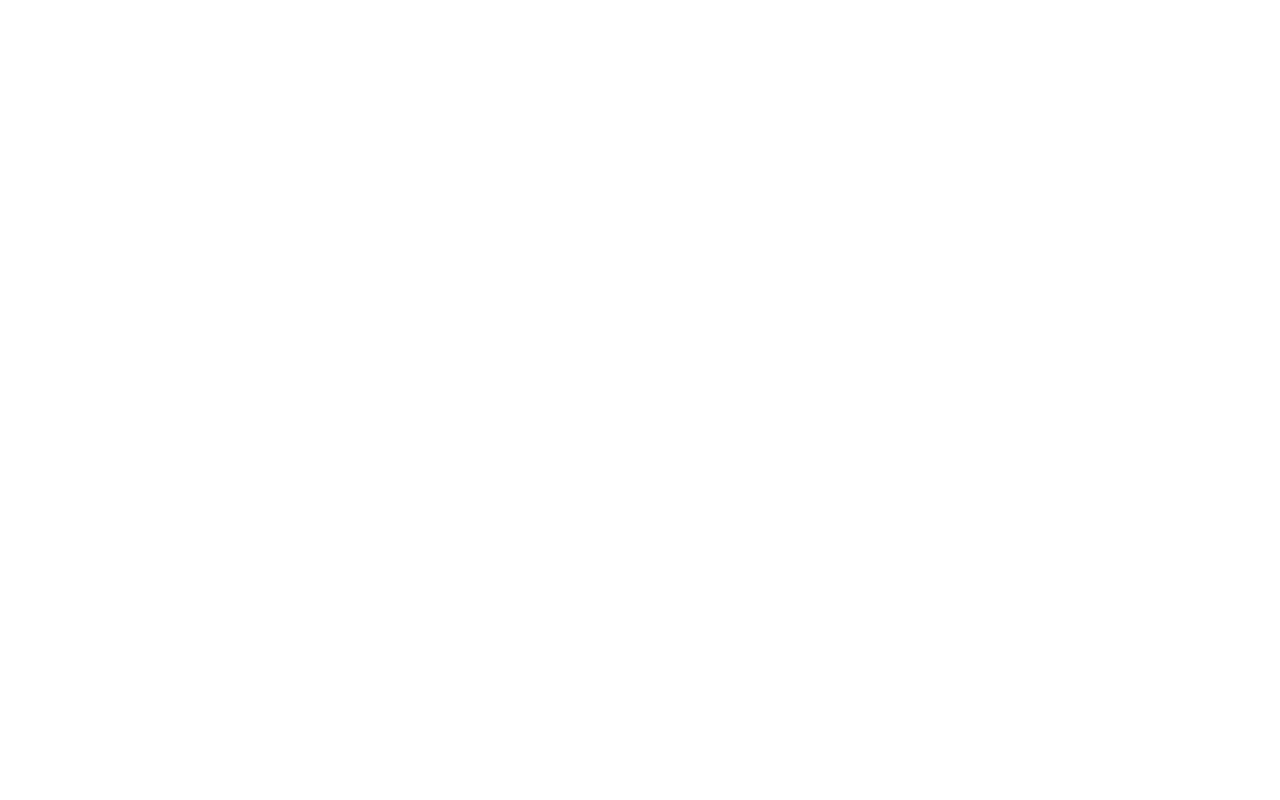
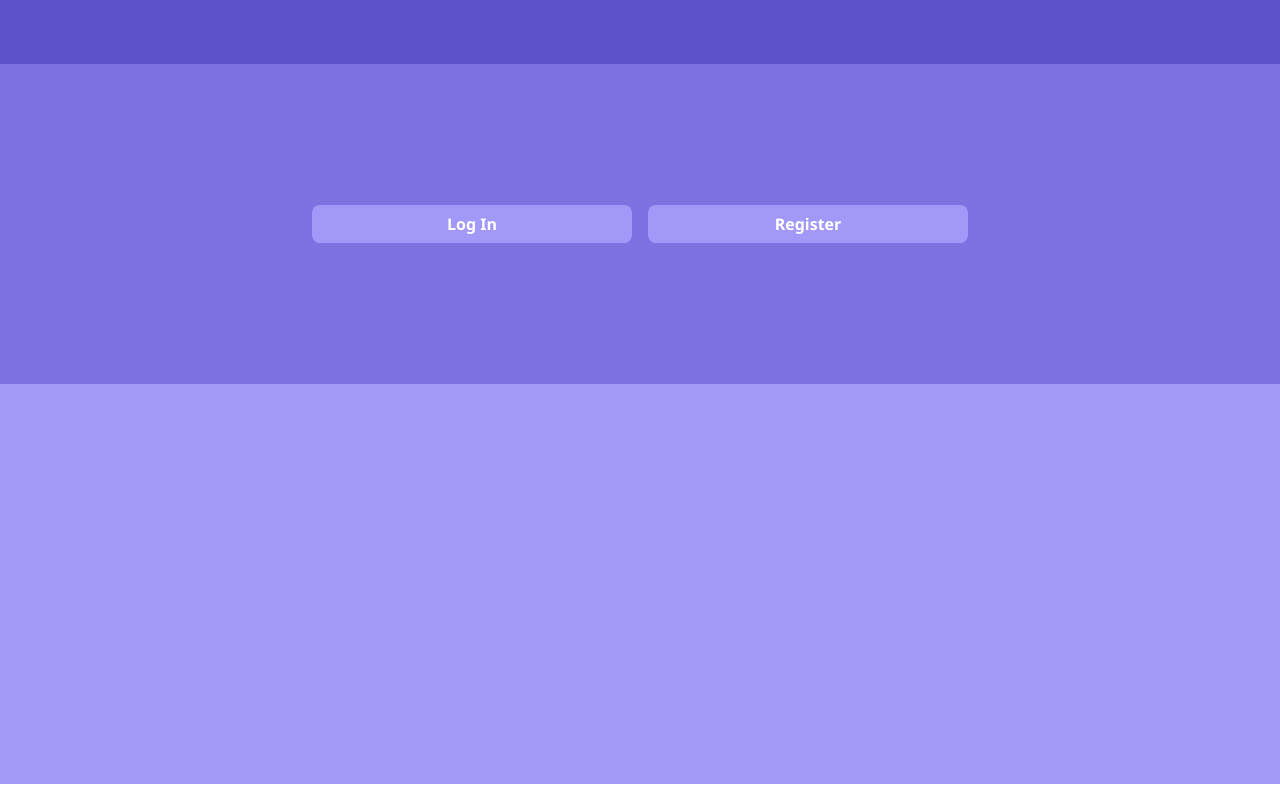
Before and after one commit to nillnought/COMP4537-TermProject, a plain HTML site: page frontend/index.html in a window 1280 px wide. Drawn offline with Linux system fonts and the light colour scheme.

Commit message:
set up temporary landing layout

```diff
--- a/frontend/index.html
+++ b/frontend/index.html
@@ -4,8 +4,18 @@
     <meta charset="UTF-8">
     <meta name="viewport" content="width=device-width, initial-scale=1.0">
     <title>Document</title>
+    <link rel="stylesheet" href="styles/index.css">
 </head>
+<!-- Landing page, needs to link to user registration/log-in -->
 <body>
-
+    <div id="header"></div>
+    <div id="main-cont">
+        <div id="hero">
+            <div id="register-btns">
+                <button class="main-btn">Log In</button>
+                <button class="main-btn">Register</button>
+            </div>
+        </div>
+    </div>
 </body>
 </html>
--- a/frontend/styles/index.css
+++ b/frontend/styles/index.css
@@ -0,0 +1,59 @@
+*{
+    width:100%;
+    padding: 0;
+    margin: 0;
+    box-sizing: border-box;
+    font-family: 'Segoe UI', Tahoma, Geneva, Verdana, sans-serif;
+}
+
+:root{
+    /* colors */
+    --main-color: #7d72e0;
+    --secondary-color: #5e52ca;
+    --accent-color: #a198f7;
+    ---accent-text: #ffffff;
+
+    /* sizes */
+    --button-txt: 1rem;
+}
+
+#header{
+    height:8vh;
+    background-color: var(--secondary-color);
+}
+
+#main-cont{
+    height:90vh;
+    background-color: var(--accent-color);
+}
+
+#hero{
+    height: 40vh;
+    display: flex;
+    justify-content: center;
+    align-items: center;
+    background-color: var(--main-color);
+}
+
+#register-btns{
+    display: flex;
+    justify-content: center;
+    gap: 1em;
+}
+
+.main-btn{
+    width: 25%;
+    padding: 0.5rem 1.2rem;
+    display: flex;
+    justify-content: center;
+    cursor: pointer;
+    border: none;
+    background-color: var(--accent-color);
+    color: var(---accent-text);
+    font-size: var(--button-txt);
+    font-weight:600;
+    border-radius: 0.5em;
+}
+.main-btn:hover{
+    filter: contrast(1.5);
+}
```
